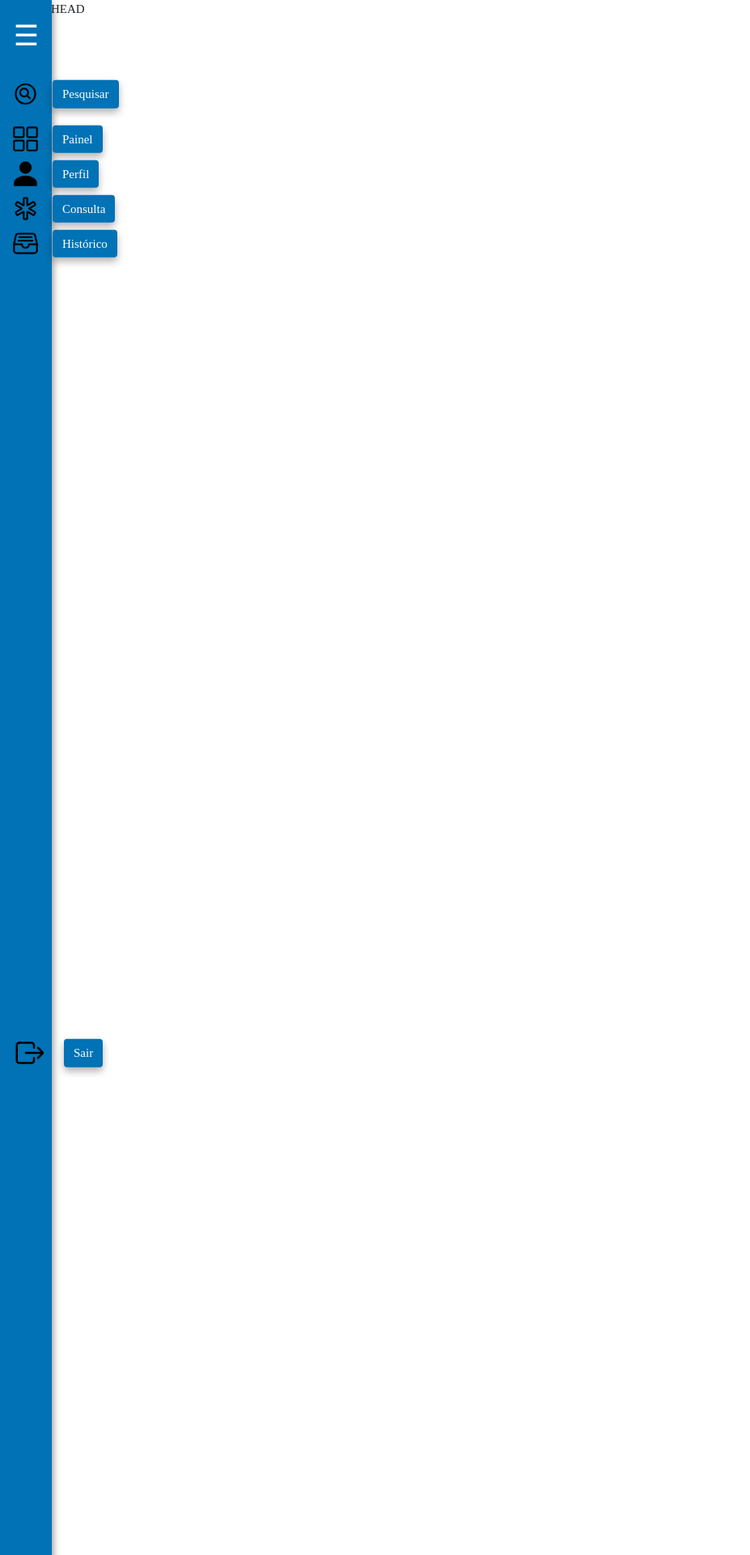
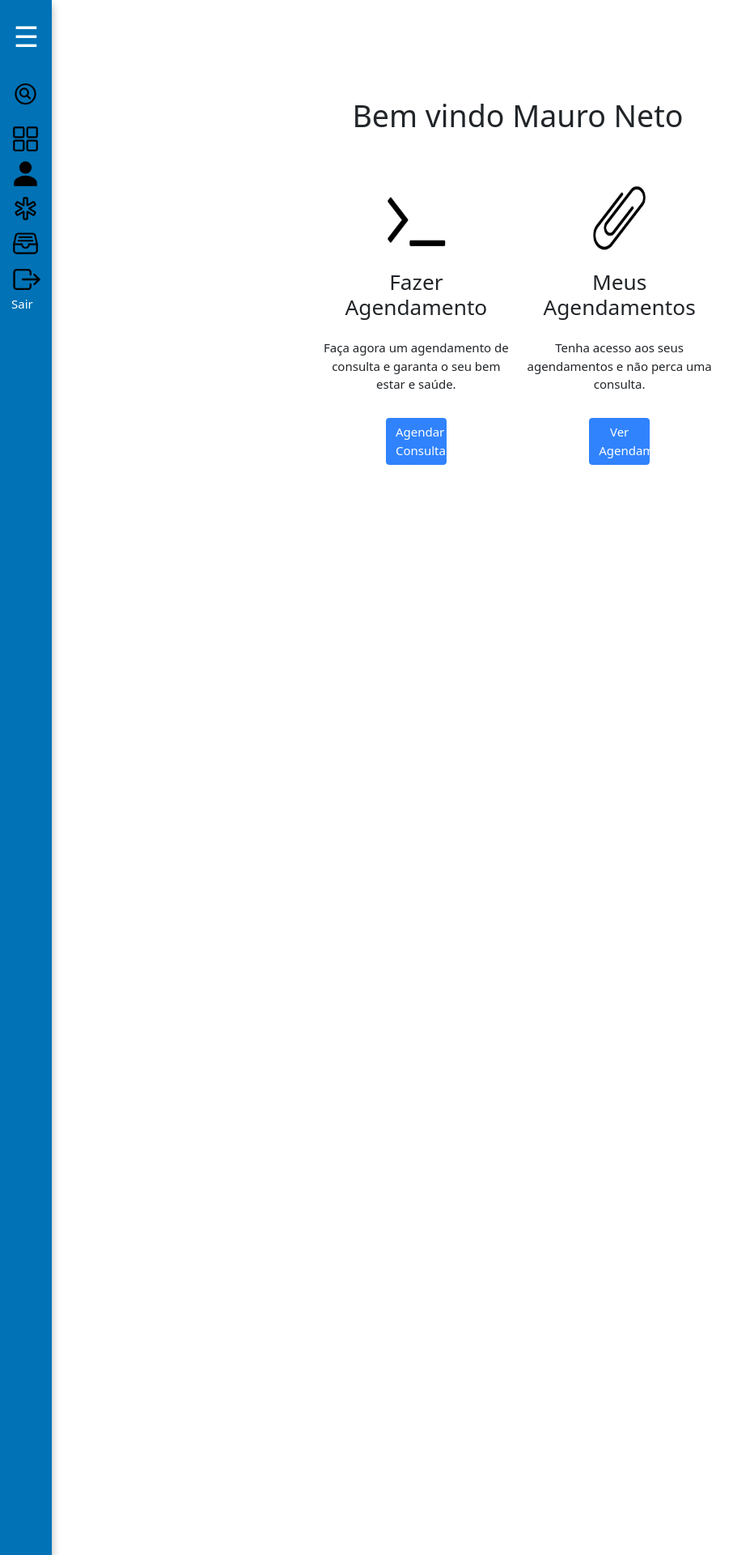
Before and after one commit to MauroFMN/PRAMA, a PHP site: page /interfaceusuario/index.php in a window 1280 px wide. Shown: the top 1920 px of the page at 81% size, without its empty margins (0-927 px from the left). Run offline with PHP 8.4, Linux system fonts and the light colour scheme.

Commit message:
Alteracao InterfaceUsuario

```diff
--- a/css/estilo.css
+++ b/css/estilo.css
@@ -420,7 +420,7 @@
     }
 
     .snav img {
-        height: 60px;
+        height: 38px;
         font-size: 28px;
         text-align: center;
         line-height: 60px;
@@ -721,7 +721,7 @@
     }
 
     .conteudoInterfaceUsuario {
-        padding: 200px 400px;
+        padding: 120px 400px;
         width: 100%;
     }
 
--- a/interfaceusuario/index.php
+++ b/interfaceusuario/index.php
@@ -1,6 +1,5 @@
 <!DOCTYPE html>
 <html lang="pt-PT">
-<<<<<<< HEAD
 
 <head>
     <meta charset="UTF-8">
@@ -18,56 +17,7 @@
         </div>
         <div class="lista">
             <div class="elLista">
-                <a href="javascript:void(0);">
-                    <img src="../icons/person-sharp - cópia.svg" alt="Perfil">
-                    <span class="nomeLink">Perfil</span>
-                </a>
-                <span class="nome">Perfil</span>
-            </div>
-            <div class="elLista">
-                <a href="javascript:void(0);">
-                    <img src="../icons/medical-outline - cópia.svg" alt="Consulta">
-                    <span class="nomeLink">Consulta</span>
-                </a>
-                <span class="nome">Consulta</span>
-            </div>
-            <div class="elLista">
-                <a href="javascript:void(0);">
-                    <img src="../icons/file-tray-full-outline - cópia.svg" alt="Histórico">
-                    <span class="nomeLink">Histórico</span>
-                </a>
-                <span class="nome">Histórico</span>
-            </div>
-            <div class="elLista">
-                <a href="javascript:void(0);">
-                    <img src="../icons/settings-outline - cópia.svg" alt="Configurações">
-                    <span class="nomeLink">Configurações</span>
-                </a>
-                <span class="nome">Configurações</span>
-            </div>
-            <div class="elLista perfil">
-                <div class="detalhesPerfil">
-                    <img src="../icons/person-sharp - cópia.svg" alt="Imagem do Perfil" id="fotoPerfil">
-                    <div>
-                        <div class="nome"></div>
-                        <div class="profissao"></div>
-                    </div>
-=======
-    <head>
-        <meta charset="UTF-8">
-        <meta name="viewport" content="width=device-width, initial-scale=1.0">
-        <title> Interface do Usuário </title>
-        <link rel="stylesheet" type="text/css" href="../css/estilo.css">
-    </head>
-    <body>
-        <div class="snav french-blue">
-            <div class="logo">
-                <img src="../imagens/Logomarca-Pramaactualizada.png" alt="Logotipo" class="icon1">
-                <span id="btnMenu">&#9776;</span>
-            </div>
-            <div class="lista">
-                <div class="elLista">
-                    <img class="bx-search" src="../icons/search-circle-outline - cópia.svg" alt="pesquisar">
+                <img class="bx-search" src="../icons/search-circle-outline.svg" alt="pesquisar">
                 <input type="text" placeholder="pesquisar...">
                 <span class="nome">Pesquisar</span>
             </div>
@@ -108,7 +58,6 @@
                     </div>
                 </div>
                 <img src="../icons/exit-outline - cópia.svg" alt="Sair" id="sair">
->>>>>>> eb6fa4a5faaeb17d86b579aaf38062a44e02423f
             </div>
             <img src="../icons/exit-outline - cópia.svg" alt="Sair" id="sair">
             <span class="nome">Sair</span>
@@ -156,18 +105,6 @@
 
             </div>
         </div>
-<<<<<<< HEAD
-
-=======
-        <div class="painel">
-            <img src="../icons/" alt="Marcar Consulta">
-            <span class="">Marcar Consulta</span>
-        </div>
-        <div class="painel">
-            <img src="../icons/document-attach-outline - cópia.svg" alt="Marcar Consulta">
-            <span class="">Histórico de Consultas</span>
-        </div>
->>>>>>> eb6fa4a5faaeb17d86b579aaf38062a44e02423f
         <script src="../js/script.js"></script>
 </body>
 
```
Also changed, not shown: icons/search-circle-outline.svg (renamed from icons/search-circle-outline - cópia.svg). Lines whose indentation alone changed are shown as unchanged.
